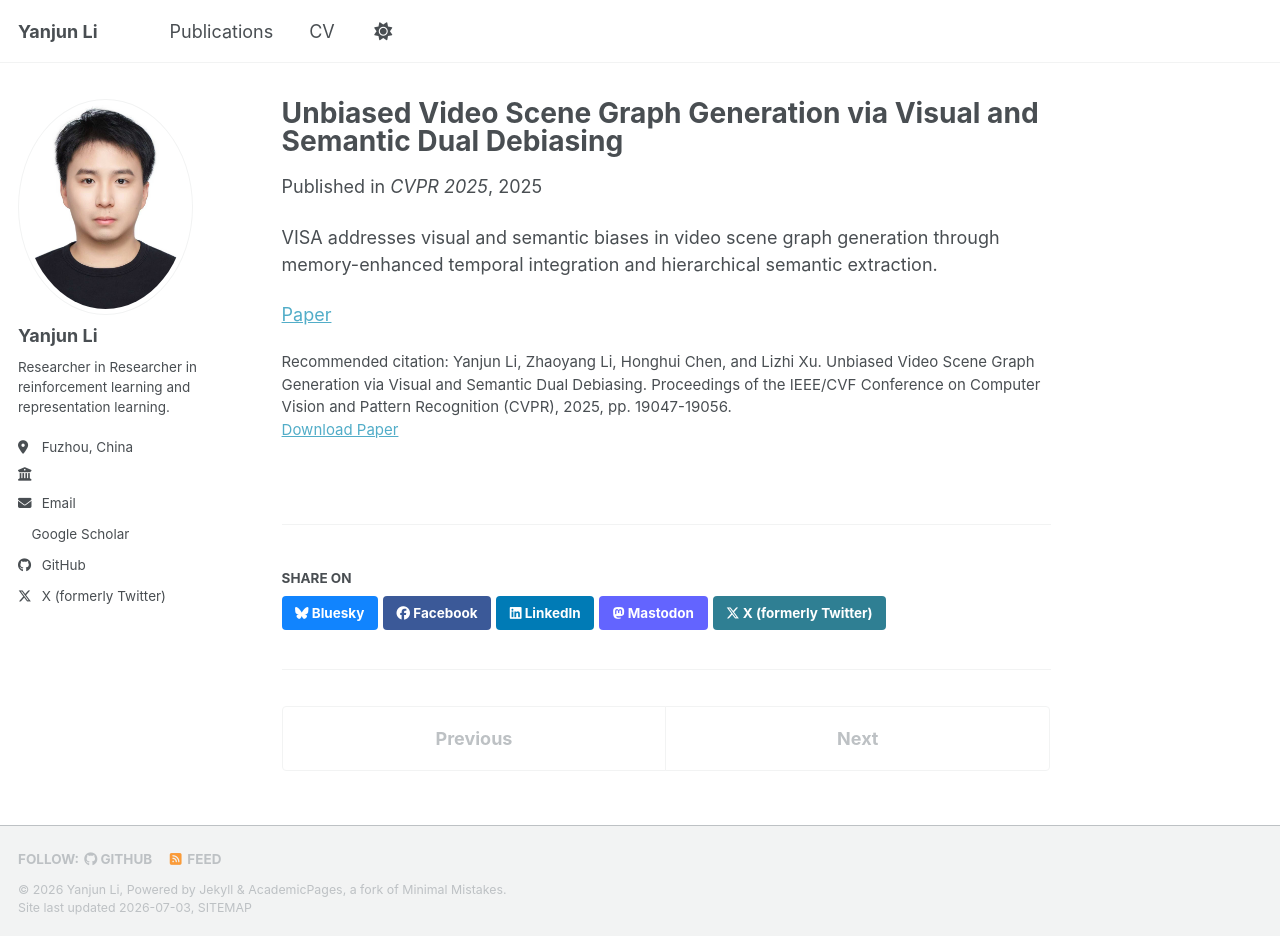
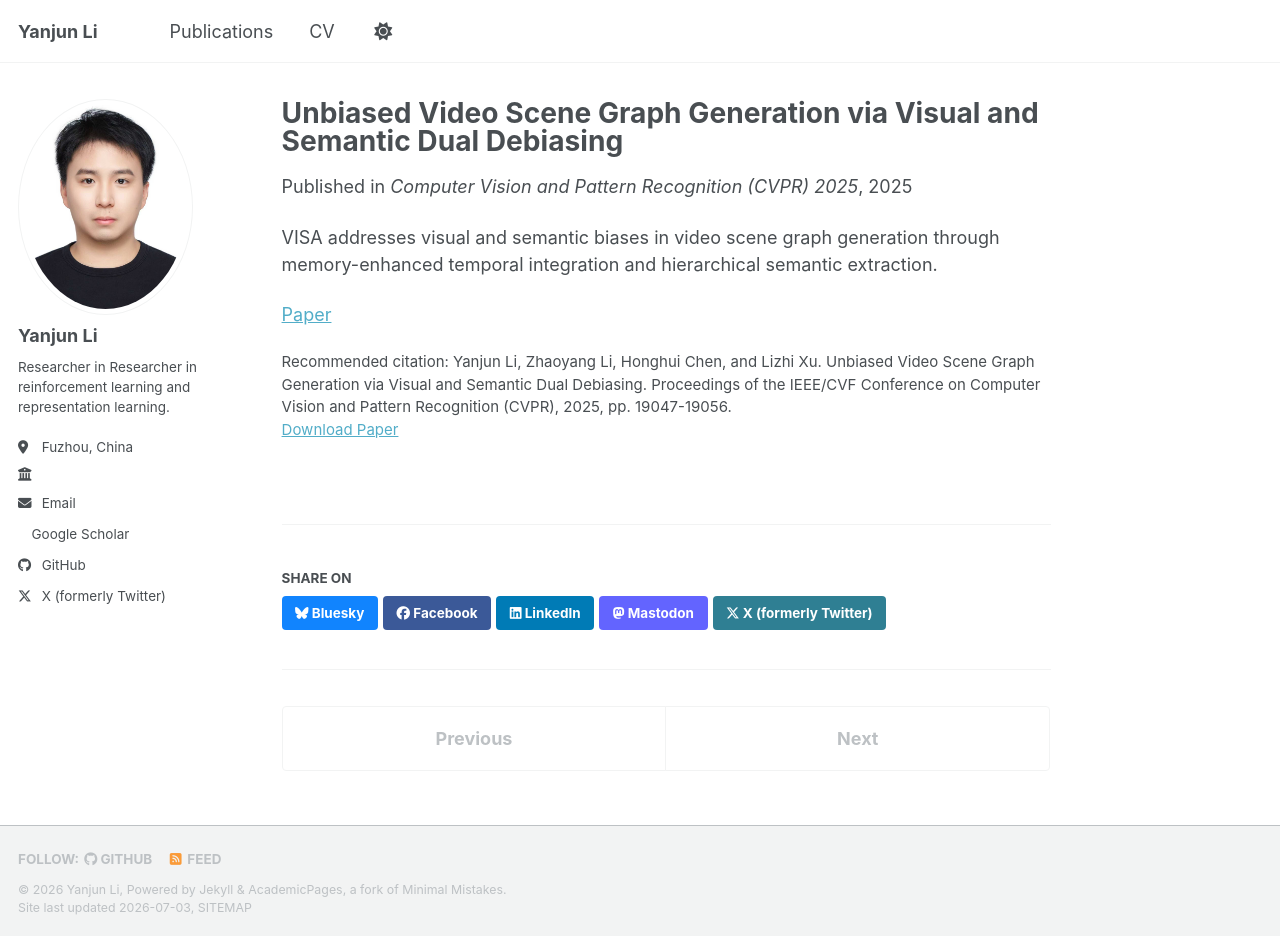
Before and after one commit to ballin0105/ballin0105.github.io, a Jekyll site: the page built from _publications/2026-07-03-your-paper.md, in a window 1280 px wide and 936 px high. Built offline with Jekyll 4.4.1, drawn with Linux system fonts in a browser that asks for light colours; a style sheet for code colours, icons or effects is not loaded.

Commit message:
Update 2026-07-03-your-paper.md

```diff
--- a/_publications/2026-07-03-your-paper.md
+++ b/_publications/2026-07-03-your-paper.md
@@ -5,7 +5,7 @@ category: conferences
 permalink: /publication/2025-unbiased-video-scene-graph-generation
 excerpt: "VISA is a visual-semantic dual-debiasing framework for unbiased video scene graph generation."
 date: 2025-06-01
-venue: "CVPR 2025"
+venue: "Computer Vision and Pattern Recognition (CVPR) 2025"
 paperurl: "https://openaccess.thecvf.com/content/CVPR2025/papers/Li_Unbiased_Video_Scene_Graph_Generation_via_Visual_and_Semantic_Dual_CVPR_2025_paper.pdf"
 citation: "Yanjun Li, Zhaoyang Li, Honghui Chen, and Lizhi Xu. Unbiased Video Scene Graph Generation via Visual and Semantic Dual Debiasing. Proceedings of the IEEE/CVF Conference on Computer Vision and Pattern Recognition (CVPR), 2025, pp. 19047-19056."
 ---
```
